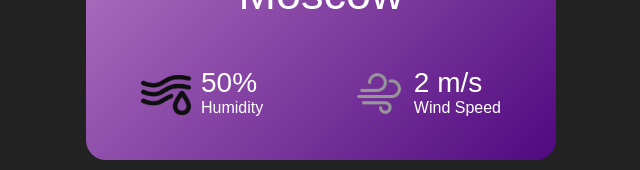
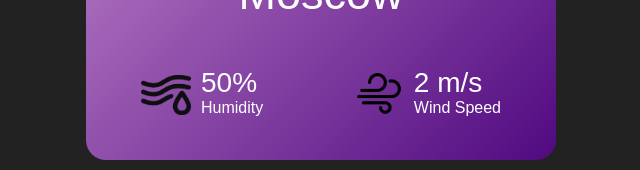
Before and after one commit to poloz9r/weather-web-app, a plain HTML site: page weather app/index.html in a window 1280 px wide. Shown: the part 518-688 px from the top of the page, without its empty margins (319-959 px from the left). Drawn offline with Linux system fonts and the light colour scheme.

Commit message:
Add files via upload

```diff
--- a/weather app/index.html
+++ b/weather app/index.html
@@ -25,7 +25,7 @@
                 </div>
             </div>
             <div class="col">
-                <img src="images/wind.png">
+                <img src="images/wind2.png">
                 <div>
                     <p class="wind">2 m/s</p>
                     <p>Wind Speed</p>
```
Also changed, not shown: weather app/images/wind2.png (added).
